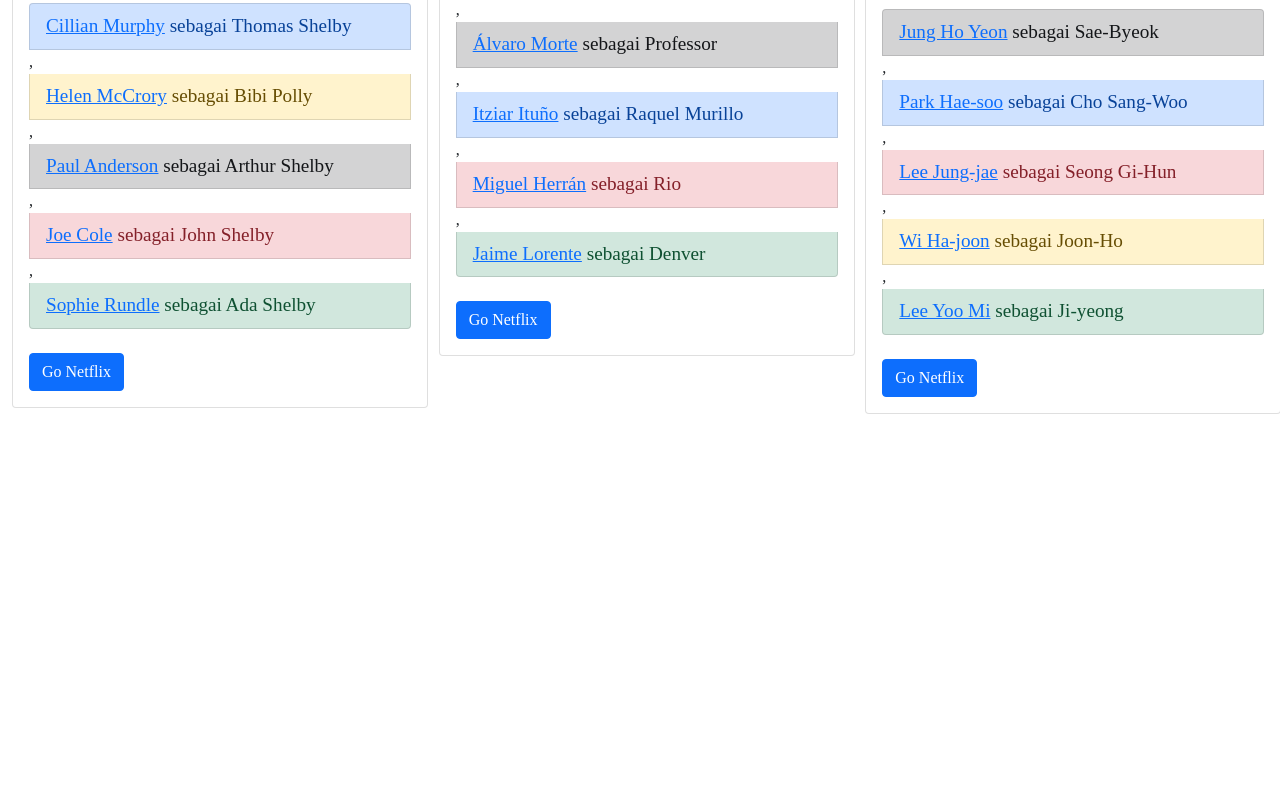
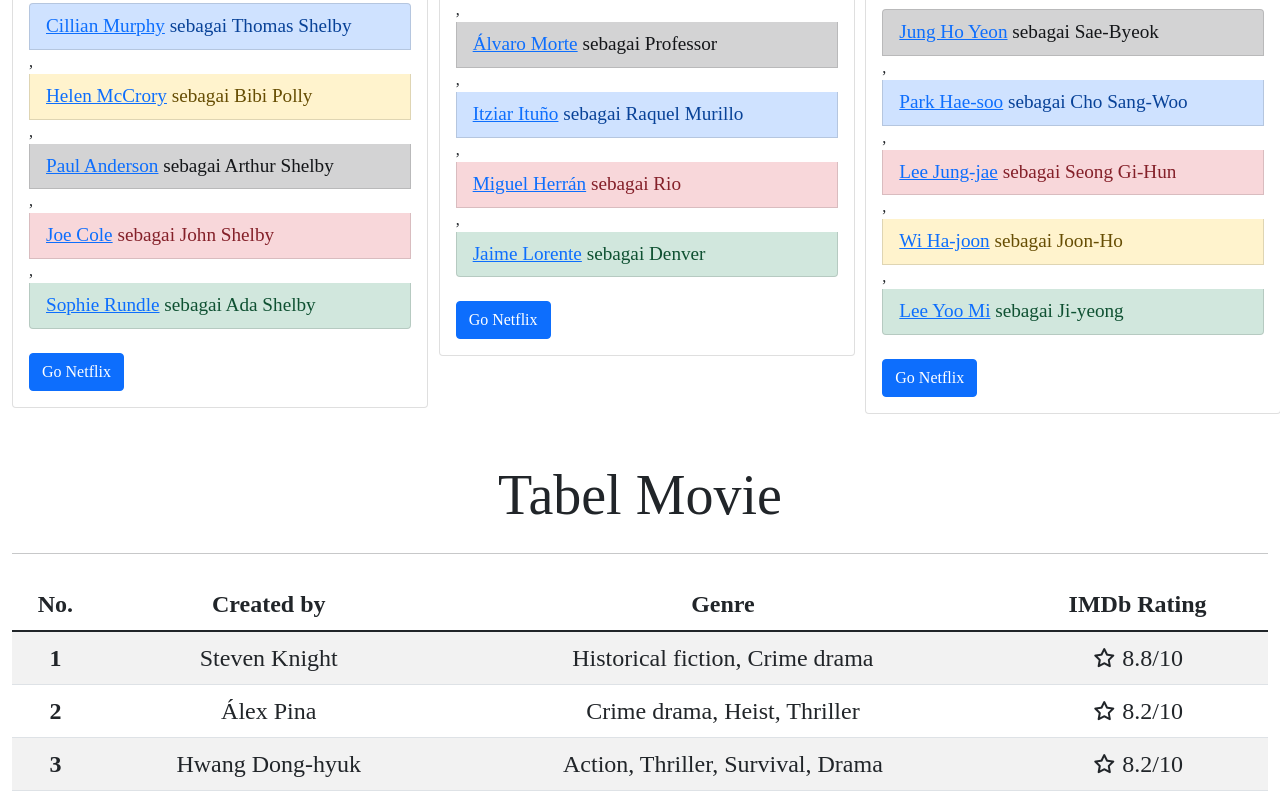
Before and after one commit to Panjipratama837/assignment, a plain HTML site: page index.html in a window 1280 px wide. Shown: the part 1389-2196 px from the top of the page. Before the commit the page ends 1851 px from the top, so only its background shows below. Drawn offline with nearby package versions, Linux system fonts and the light colour scheme; a web font is replaced by a local one.

Commit message:
Second Commit

```diff
--- a/index.html
+++ b/index.html
@@ -75,6 +75,10 @@
         padding: 0;
         margin: 0;
       }
+
+      table {
+        font-size: 1.5rem;
+      }
     </style>
 
     <title>Card Movie</title>
@@ -109,6 +113,52 @@
         </div>
       </div>
     </section>
+
+    <section>
+      <div class="container-fluid">
+        <h1 class="display-4 text-center">Tabel Movie</h1>
+        <hr class="my-4" />
+        <table class="table table-striped">
+          <thead align="center">
+            <tr>
+              <th scope="col">No.</th>
+              <th scope="col">Created by</th>
+              <th scope="col">Genre</th>
+              <th scope="col">IMDb Rating</th>
+            </tr>
+          </thead>
+          <tbody align="center">
+            <tr>
+              <th scope="row">1</th>
+              <td>Steven Knight</td>
+              <td>
+                Historical fiction, Crime drama</td>
+              <td>
+                <i class="uil uil-favorite"></i>
+                8.8/10</td>
+            </tr>
+
+            <tr>
+              <th scope="row">2</th>
+              <td>Álex Pina</td>
+              <td>Crime drama,  Heist, Thriller</td>
+              <td>
+                <i class="uil uil-favorite"></i>
+                8.2/10</td>
+            </tr>
+
+            <tr>
+              <th scope="row">3</th>
+              <td>Hwang Dong-hyuk</td>
+              <td>Action, Thriller, Survival, Drama</td>
+              <td>
+                <i class="uil uil-favorite"></i>
+                8.2/10</td>
+            </tr>
+          </tbody>
+        </table>
+      </div>
+    </section>
     <!-- Optional JavaScript; choose one of the two! -->
 
     <!-- Option 1: Bootstrap Bundle with Popper -->
```
